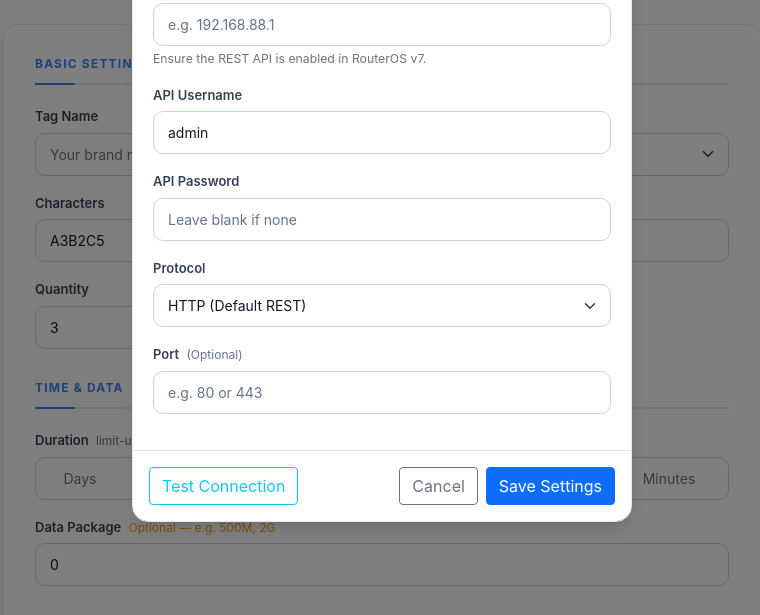
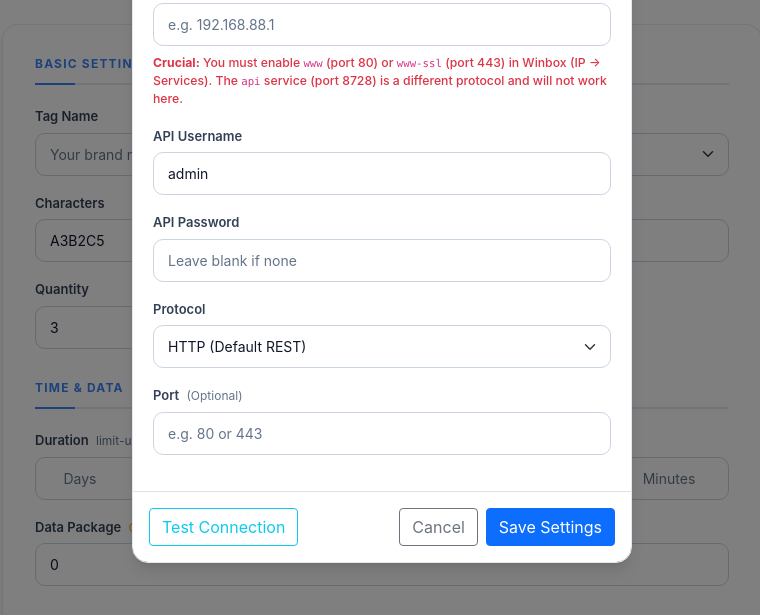
Before and after one commit to projectbaluga/EasyBox, a website: page www/index.html in a window 1280 px wide. Both pictures are taken after a click on the button "Router Settings". Shown: the part 131-746 px from the top of the page, without its empty margins (258-1018 px from the left). Drawn offline with Linux system fonts and the light colour scheme.

Commit message:
docs: clarify REST API port requirements
- Updated the Router Settings modal to explicitly warn users that they must use the `www` (port 80) or `www-ssl` (port 443) services, and that the legacy `api` (port 8728) service is incompatible with the web-based `fetch` protocol.
- Built updated APK.

```diff
--- a/www/index.html
+++ b/www/index.html
@@ -298,7 +298,9 @@
                     <div class="mb-3">
                         <label class="form-label">Router IP Address</label>
                         <input type="text" class="form-control" id="routerIp" placeholder="e.g. 192.168.88.1">
-                        <div class="form-text">Ensure the REST API is enabled in RouterOS v7.</div>
+                        <div class="form-text text-danger mt-2" style="font-weight: 500;">
+                            <strong>Crucial:</strong> You must enable <code>www</code> (port 80) or <code>www-ssl</code> (port 443) in Winbox (IP &rarr; Services). The <code>api</code> service (port 8728) is a different protocol and will not work here.
+                        </div>
                     </div>
                     <div class="mb-3">
                         <label class="form-label">API Username</label>
```
Also changed, not shown: verification_hotspot_settings_modal_api_info.png (added), 1 other file.
